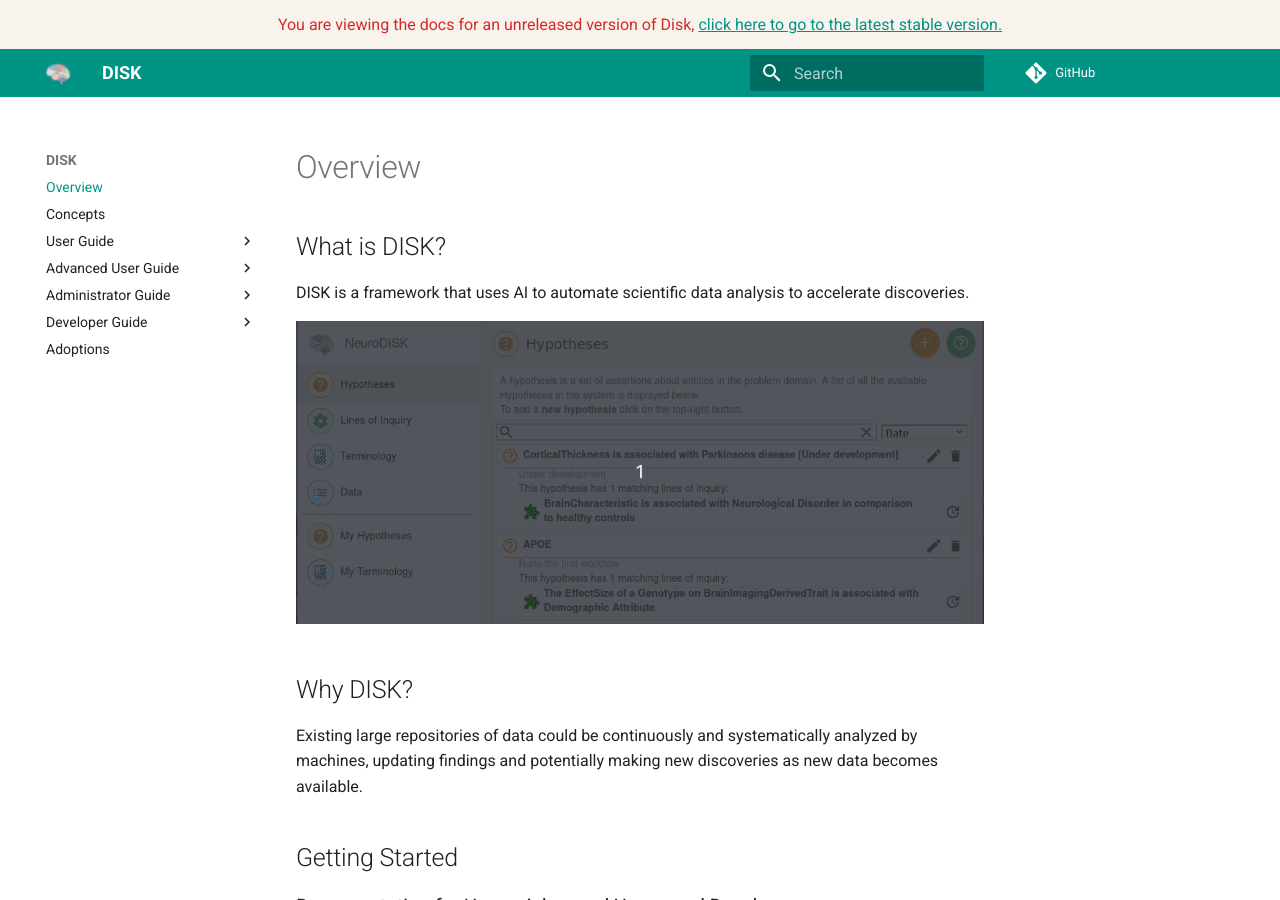
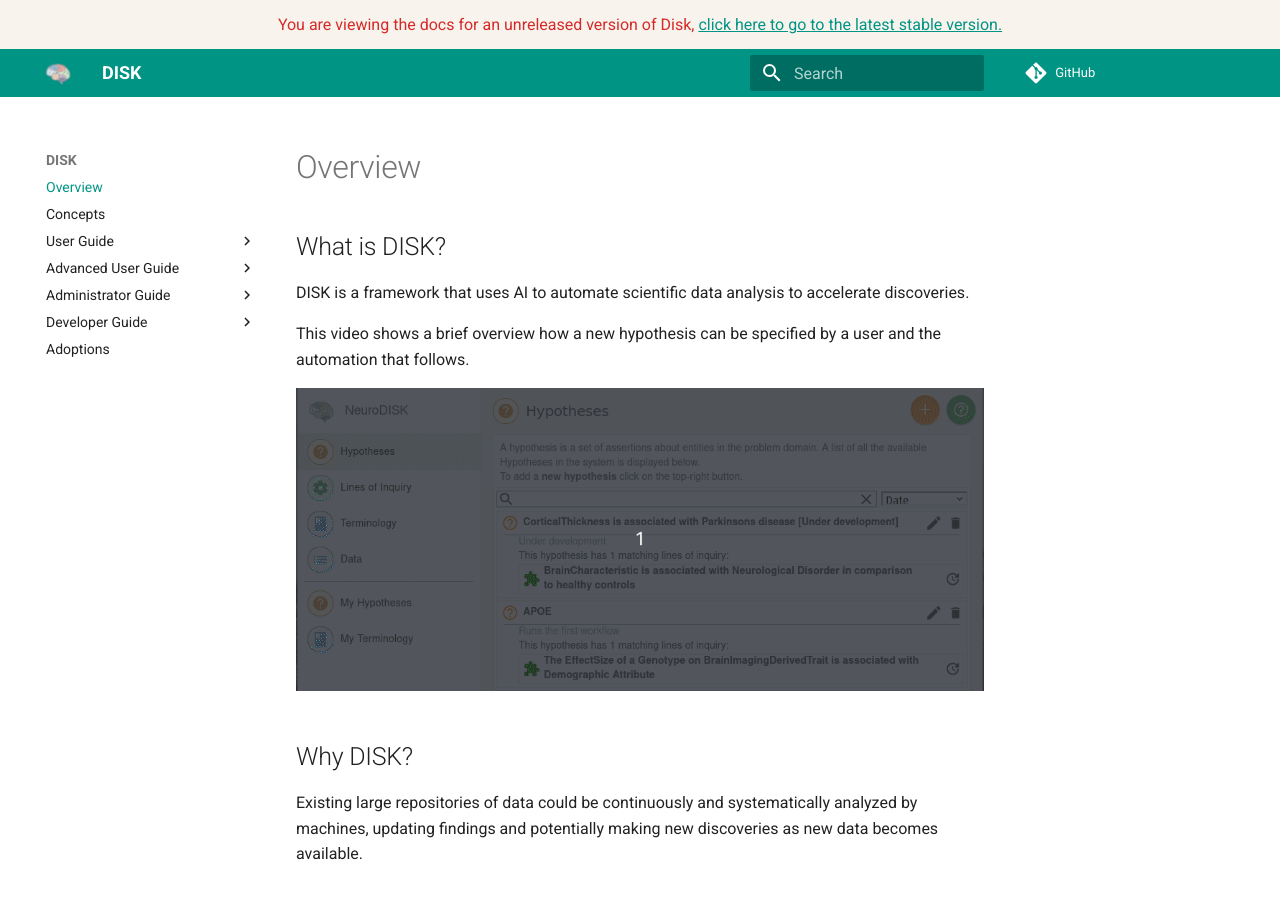
Before and after one commit to KnowledgeCaptureAndDiscovery/DISK-UI, an MkDocs documentation site: the page built from docs/index.md, in a window 1280 px wide and 900 px high. Built offline with MkDocs 1.6.1 and Material for MkDocs 9.7.7, drawn with Linux system fonts in a browser that asks for light colours; comment, search, counter and statistics services are not loaded.

Commit message:
Update index.md

```diff
--- a/docs/index.md
+++ b/docs/index.md
@@ -3,6 +3,8 @@
 ## What is DISK?
 
 DISK is a framework that uses AI to automate scientific data analysis to accelerate discoveries.
+
+This video shows a brief overview how a new hypothesis can be specified by a user and the automation that follows.
 
 ![DISK](figures/user-guide/web.gif "DISK")
 
```
